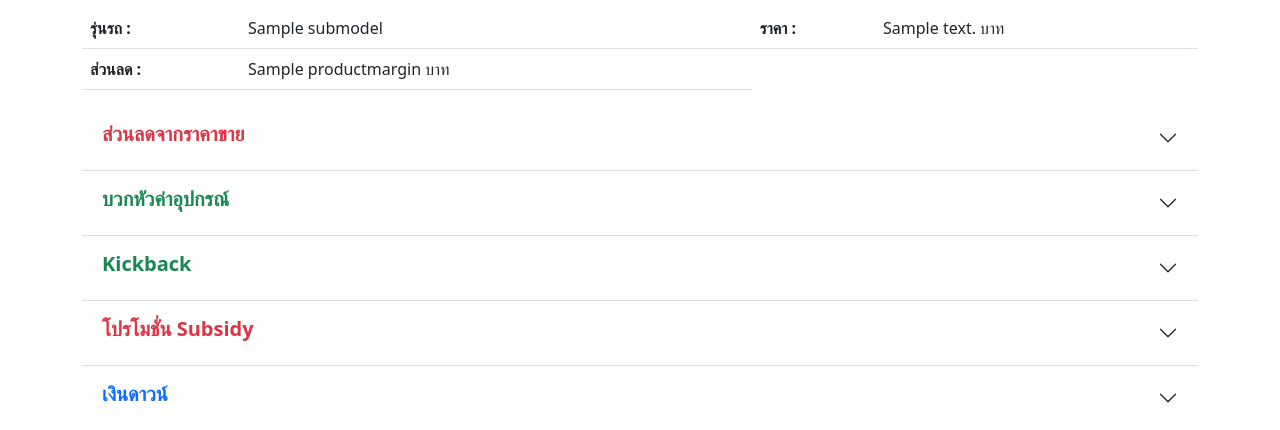
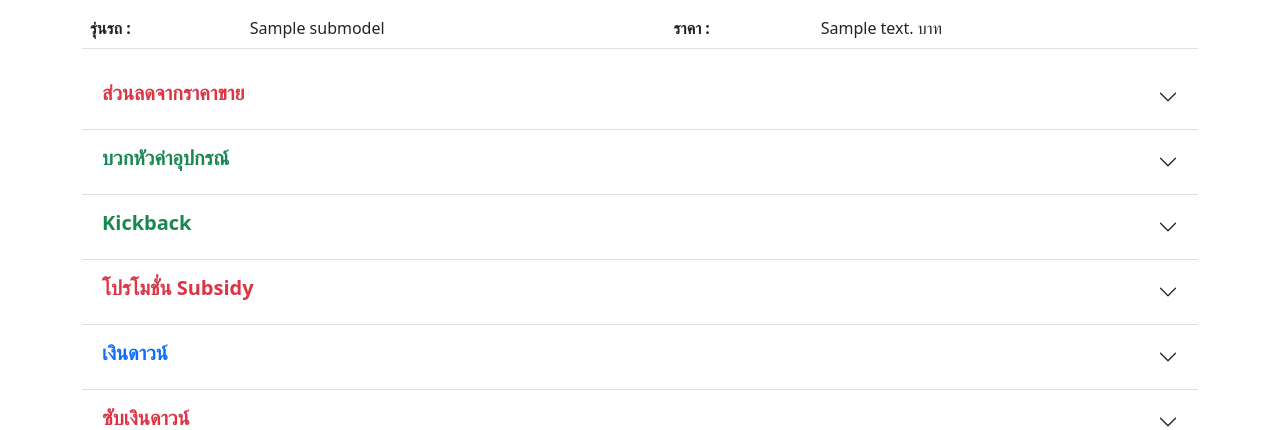
Before and after one commit to istyleT/Django-mg, a Django app: template templates/branchadd.html in a window 1280 px wide. Shown: the part 58-488 px from the top of the page. Run offline with Django 4.2, Linux system fonts and the light colour scheme; the template is opened without the code that fills it: most values are stand-ins (such as "Sample title", 1, 10 or a date in 2020); some libraries are stand-ins or nearby versions.

Commit message:
31-10-22-12:46

```diff
--- a/static/css/print.css
+++ b/static/css/print.css
@@ -12,3 +12,7 @@
                     display: flex;
                     font-size: 14px;
 }
+
+table {
+                    font-size: small;
+}
--- a/templates/branchadd.html
+++ b/templates/branchadd.html
@@ -19,10 +19,6 @@
     <td>{{submodel}}</td>
     <th>ราคา :</th>
     <td>{{text_productprice}} บาท</td>
-  </tr>
-  <tr>
-    <th>ส่วนลด :</th>
-    <td>{{productmargin}} บาท</td>
   </tr>
 </table>
 
```
